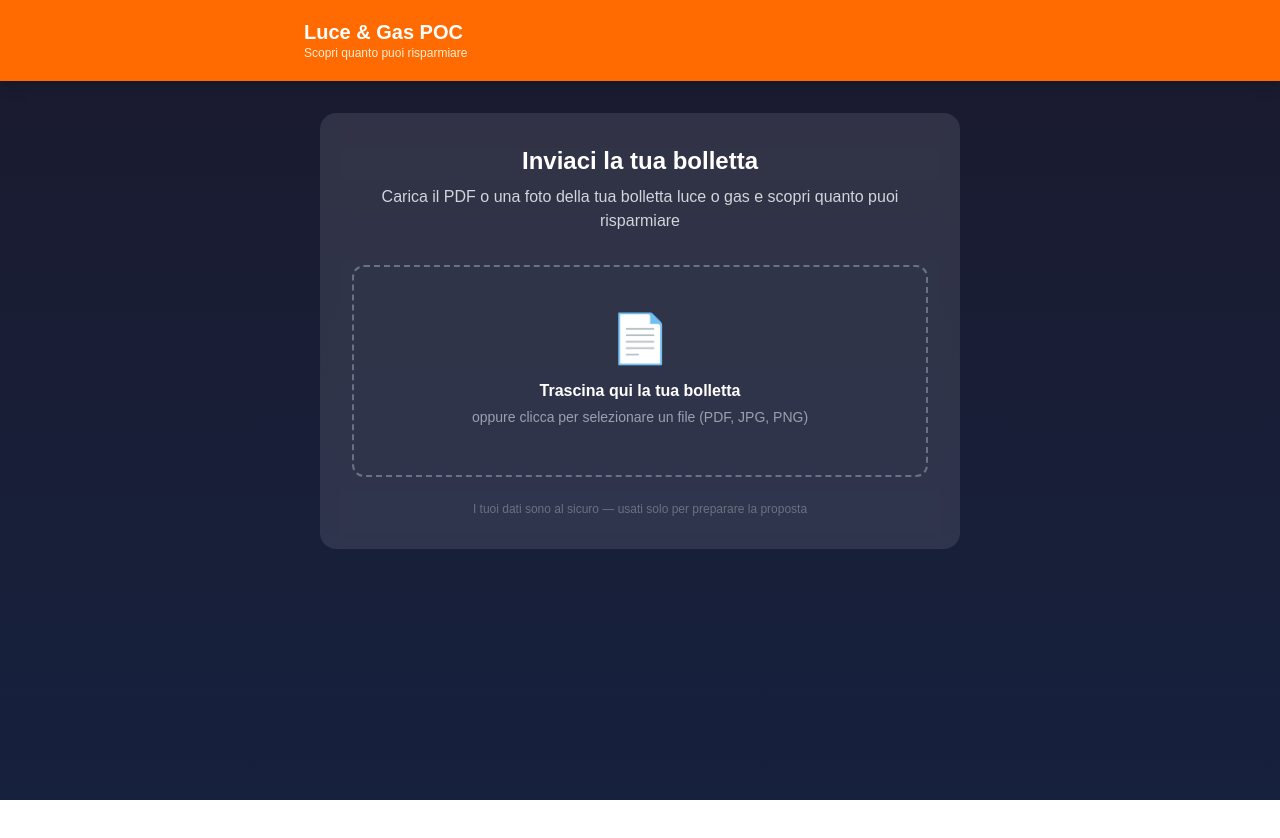
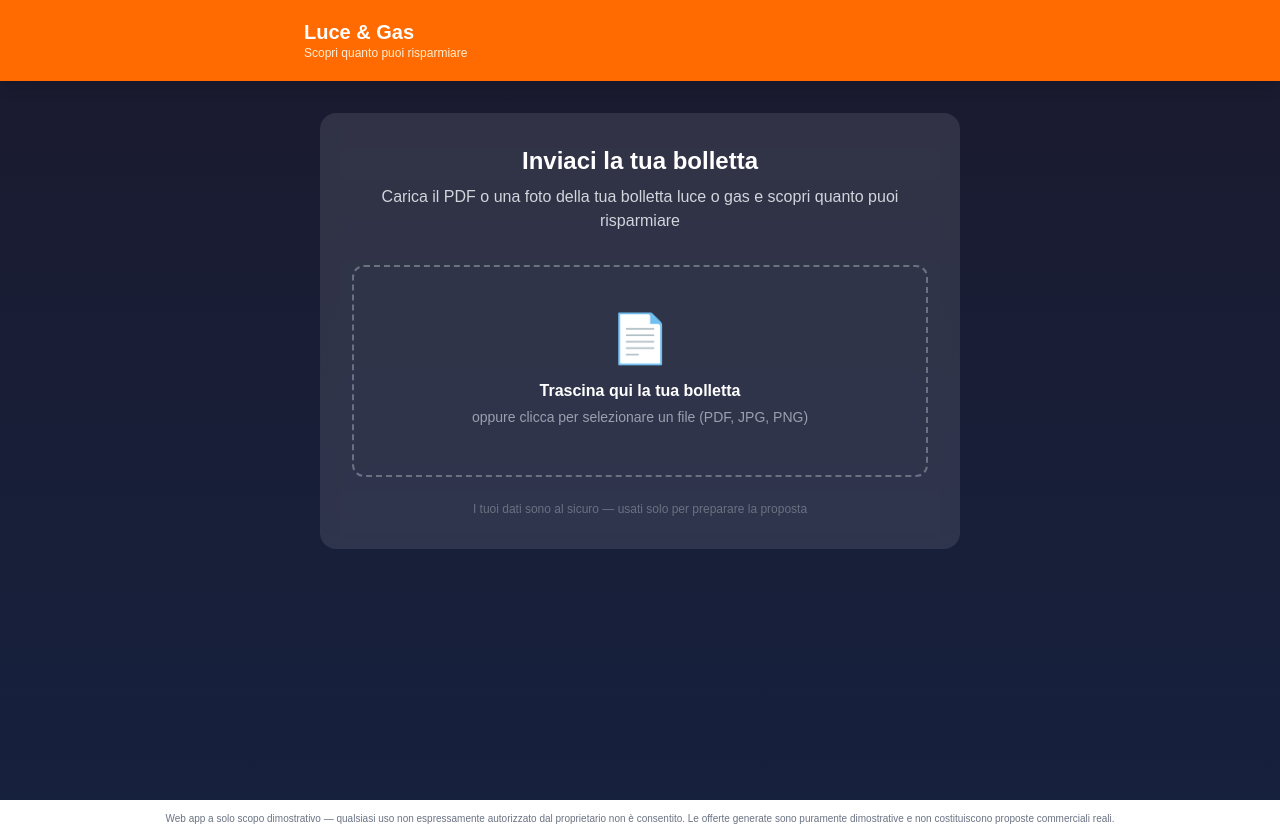
Before and after one commit to dOuReallyDo/BOLLETTE_LUCEW3, a Next.js app: page / in a window 1280 px wide. Before the commit the page ends 800 px from the top, so only its background shows below. Built offline with nearby package versions, Linux system fonts and the light colour scheme.

Commit message:
ux: scan animation rows, remove FornitoreA branding, disclaimer footer, FAC SIMILE watermark, friendly error page, date sanitization

```diff
--- a/src/app/globals.css
+++ b/src/app/globals.css
@@ -38,12 +38,18 @@ body {
   animation: progress 8s ease-out forwards;
 }
 
-/* Magnifying glass scan: L→R across top, then T→B along right, loop */
+/* Magnifying glass scan: rows L→R descending, 5 rows then loop back to top */
 @keyframes scanLoop {
-  0%   { transform: translate(-8px, -6px); }
-  40%  { transform: translate(42px, -6px); }
-  45%  { transform: translate(42px, -4px); }
-  90%  { transform: translate(42px, 48px); }
-  95%  { transform: translate(-8px, 48px); }
-  100% { transform: translate(-8px, -6px); }
+  0%   { transform: translate(-4px, -4px); }
+  10%  { transform: translate(44px, 2px); }
+  20%  { transform: translate(0px, 10px); }
+  30%  { transform: translate(44px, 14px); }
+  40%  { transform: translate(0px, 22px); }
+  50%  { transform: translate(44px, 26px); }
+  60%  { transform: translate(0px, 34px); }
+  70%  { transform: translate(44px, 38px); }
+  80%  { transform: translate(0px, 46px); }
+  88%  { transform: translate(44px, 48px); }
+  95%  { transform: translate(-4px, 48px); }
+  100% { transform: translate(-4px, -4px); }
 }
--- a/src/app/layout.tsx
+++ b/src/app/layout.tsx
@@ -13,8 +13,8 @@ const geistMono = Geist_Mono({
 });
 
 export const metadata: Metadata = {
-  title: "FornitoreA Luce & Gas — Scopri quanto puoi risparmiare",
-  description: "Carica la tua bolletta e scopri l'offerta personalizzata FornitoreA",
+  title: "Luce & Gas — Scopri quanto puoi risparmiare",
+  description: "Carica la tua bolletta e scopri l'offerta personalizzata per te",
 };
 
 export default function RootLayout({
@@ -27,7 +27,12 @@ export default function RootLayout({
       lang="en"
       className={`${geistSans.variable} ${geistMono.variable} h-full antialiased`}
     >
-      <body className="min-h-full flex flex-col">{children}</body>
+      <body className="min-h-full flex flex-col">{children}
+        <footer className="text-gray-500 text-[10px] text-center py-3 px-4 leading-snug">
+          Web app a solo scopo dimostrativo — qualsiasi uso non espressamente autorizzato dal proprietario non è consentito.
+          Le offerte generate sono puramente dimostrative e non costituiscono proposte commerciali reali.
+        </footer>
+      </body>
     </html>
   );
 }
--- a/src/app/page.tsx
+++ b/src/app/page.tsx
@@ -228,7 +228,7 @@ export default function Home() {
     doc.setTextColor(255, 255, 255);
     doc.setFontSize(22);
     doc.setFont("helvetica", "bold");
-    doc.text("Luce & Gas POC", margin, 18);
+    doc.text("Luce & Gas", margin, 18);
     doc.setFontSize(11);
     doc.setFont("helvetica", "normal");
     doc.text(`Proposta personalizzata per ${p.nome} ${p.cognome}`, margin, 30);
@@ -384,19 +384,27 @@ export default function Home() {
     doc.text(p.codice_redenzione, pageW / 2, y + 19, { align: "center" });
     y += 34;
 
+    // ── FAC SIMILE watermark (diagonal) ─────────────────────
+    doc.setTextColor(180, 180, 180);
+    doc.setFontSize(72);
+    doc.setFont("helvetica", "bold");
+    const cx = pageW / 2;
+    const cy = 140;
+    doc.text("FAC SIMILE", cx, cy, { angle: 45, align: "center" });
+
     // ── Footer ─────────────────────────────────────────────
     doc.setTextColor(156, 163, 175);
     doc.setFontSize(8);
     doc.setFont("helvetica", "normal");
     const footerLines = [
-      "Luce&Gas POC \u2014 Dimostrativo interno \u2014 Proposta non vincolante",
+      "Web app a solo scopo dimostrativo \u2014 Le offerte generate sono puramente dimostrative e non costituiscono proposte commerciali reali.",
       "Codice valido per 30 giorni",
     ];
     footerLines.forEach((line, i) => {
       doc.text(line, pageW / 2, y + i * 4.5, { align: "center" });
     });
 
-    doc.save(`proposta-fornitorea-${p.codice_redenzione}.pdf`);
+    doc.save(`proposta-offerta-luce-gas-${p.codice_redenzione}.pdf`);
   };
 
   return (
@@ -408,7 +416,7 @@ export default function Home() {
             onClick={() => { setStep("upload"); setError(""); setExtractedData(null); setEditedData(null); setProposal(null); setFile(null); setElapsedSeconds(0); setConfirmedDownload(false); }}
             className="text-left"
           >
-            <h1 className="text-white font-bold text-xl leading-tight">Luce & Gas POC</h1>
+            <h1 className="text-white font-bold text-xl leading-tight">Luce & Gas</h1>
             <p className="text-orange-100 text-xs">Scopri quanto puoi risparmiare</p>
           </button>
         </div>
@@ -499,7 +507,7 @@ export default function Home() {
                   <div className="w-5 h-[2px] bg-gray-300 rounded my-[2px]" />
                 </div>
                 {/* Magnifying glass scanning: L→R then T→B, loop */}
-                <div className="absolute inset-0" style={{ animation: 'scanLoop 6s ease-in-out infinite' }}>
+                <div className="absolute inset-0" style={{ animation: 'scanLoop 8s ease-in-out infinite' }}>
                   <svg width="32" height="32" viewBox="0 0 24 24" fill="none" className="drop-shadow-lg">
                     <circle cx="10" cy="10" r="7" stroke="#FF6B00" strokeWidth="2" fill="rgba(255,107,0,0.08)" />
                     <circle cx="10" cy="10" r="5" stroke="#FFB347" strokeWidth="0.8" fill="none" opacity="0.5" />
@@ -764,7 +772,7 @@ export default function Home() {
                 </li>
                 <li className="flex items-start gap-2">
                   <span className="text-green-400 text-lg leading-none mt-0.5">✓</span>
-                  <span><span className="text-white font-medium">App e assistenza FornitoreA</span> — gestisci tutto dal telefono, niente code, niente carte bollate</span>
+                  <span><span className="text-white font-medium">App e assistenza</span> — gestisci tutto dal telefono, niente code, niente carte bollate</span>
                 </li>
                 <li className="flex items-start gap-2">
                   <span className="text-green-400 text-lg leading-none mt-0.5">✓</span>
@@ -781,7 +789,7 @@ export default function Home() {
               <p className="text-gray-400 text-xs leading-relaxed italic">
                 &ldquo;Sinceramente? Quando il prezzo del competitor è questo, noi festeggiamo per te e ci mettiamo a studiare offerte migliori. Se le cose dovessero cambiare — e nel mercato energia cambiano sempre — saremo i primi a farti sapere che abbiamo qualcosa da urlo.&rdquo;
               </p>
-              <p className="text-[#FF6B00] text-xs mt-2 font-semibold">— Il team FornitoreA Luce&Gas 🧡</p>
+              <p className="text-[#FF6B00] text-xs mt-2 font-semibold">— Il team Luce & Gas 🧡</p>
             </div>
 
             {/* CTA */}
--- a/src/app/proposal/page.tsx
+++ b/src/app/proposal/page.tsx
@@ -99,7 +99,7 @@ export default function ProposalPage() {
     <div className="min-h-screen bg-gradient-to-b from-[#1a1a2e] to-[#16213e]">
       <header className="bg-[#FF6B00] py-5 px-6 shadow-lg">
         <div className="max-w-2xl mx-auto flex items-center gap-3">
-          <h1 className="text-white font-bold text-xl">Luce & Gas POC</h1>
+          <h1 className="text-white font-bold text-xl">Luce & Gas</h1>
         </div>
       </header>
 
```
